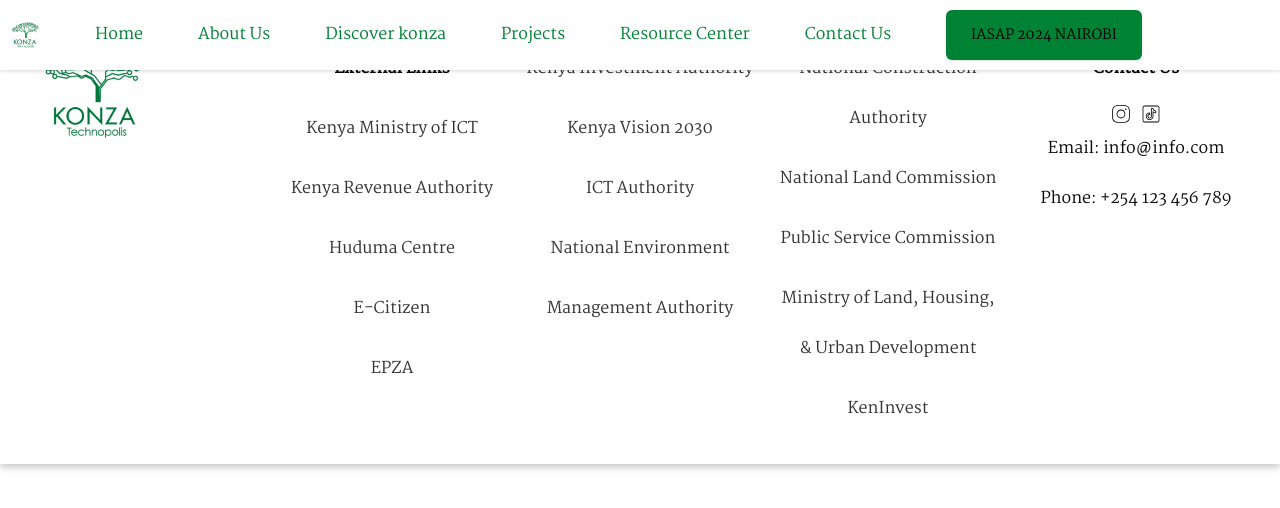
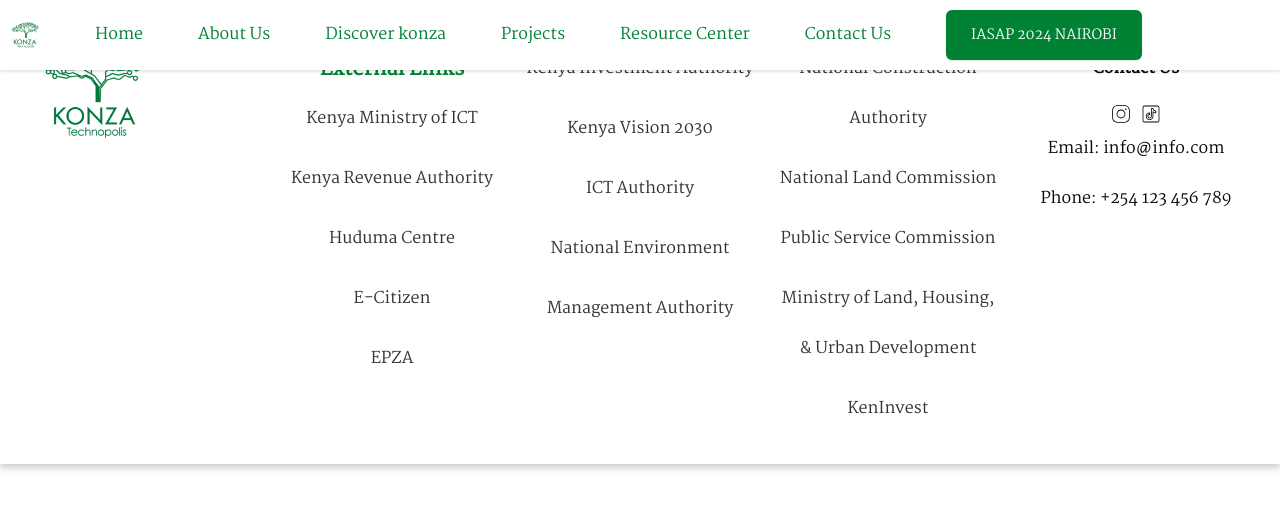
Before and after one commit to blackninja81/konza-city, a Next.js app: page /about in a window 1280 px wide. Shown: the top 508 px of the page. Built offline with nearby package versions, Linux system fonts and the light colour scheme.

Commit message:
[BUG] updated accessibility issues

```diff
--- a/src/components/landing/landing.scss
+++ b/src/components/landing/landing.scss
@@ -65,7 +65,6 @@
         padding: 20px 0;
       }
       .nav-contact-us {
-        color: rgb(0, 0, 0);
         width: 160px;
         border: 0;
         padding: 20px;
--- a/src/components/layout/footer/Footer.jsx
+++ b/src/components/layout/footer/Footer.jsx
@@ -16,7 +16,7 @@
           />
       </div>
       <div className='footer-link'>
-        <h4>External Links</h4>
+        <h3>External Links</h3>
         <ul>
           <li><a href='/'>Kenya Ministry of ICT</a></li>
           <li><a href='/about'>Kenya Revenue Authority</a></li>
--- a/src/components/layout/footer/footer.scss
+++ b/src/components/layout/footer/footer.scss
@@ -6,6 +6,11 @@
     font-family: "Cormorant";
     box-shadow: rgba(0, 0, 0, 0.24) 0px 3px 8px;
     grid-template-columns: repeat(5, 1fr);
+    h3{
+      font-weight: bold;
+      font-size: 20px;
+      color: #008234;
+    }
     .main-logo {
       width: 60%;
       padding: 0 20px;
--- a/src/components/layout/navbar/navbar.scss
+++ b/src/components/layout/navbar/navbar.scss
@@ -106,7 +106,6 @@
       cursor: pointer;
     }
     .nav-contact-us {
-      color: black;
       width: 160px;
       border: 0;
       padding: 15px;
@@ -119,7 +118,6 @@
     display: none;
   }
   button{
-    color: black;
     padding: 25px;
     background-color: #008234;
 
```
